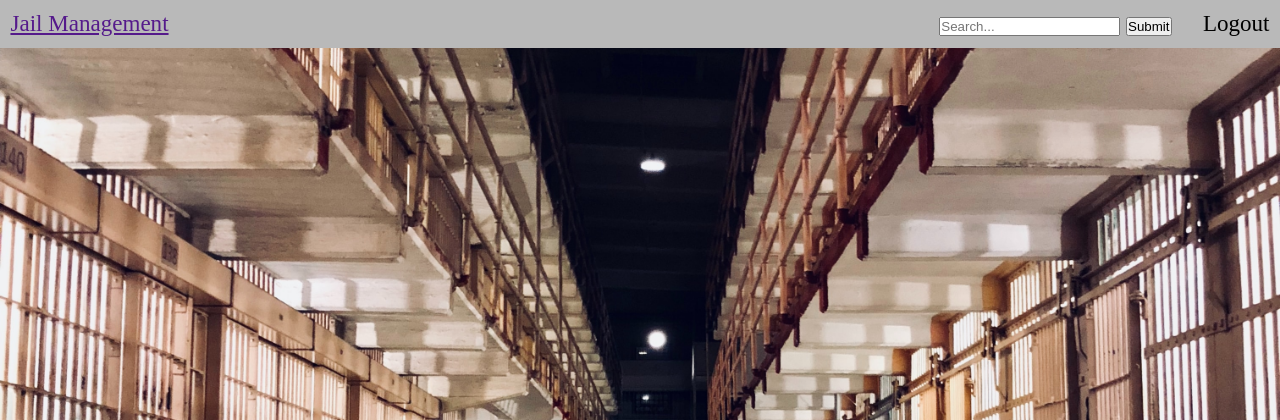
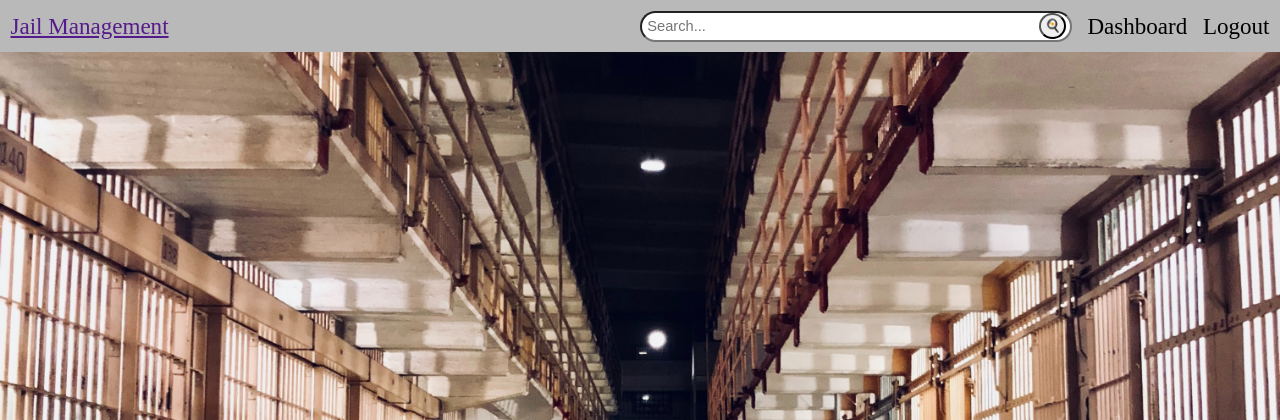
Before and after one commit to Chy-Zaber-Bin-Zahid/Jail-Management-System, a Flask app: page /search in a window 1280 px wide. Shown: the top 420 px of the page. Run offline with Flask 3, Linux system fonts and the light colour scheme; some libraries are stand-ins or nearby versions.

Commit message:
added more feature

```diff
--- a/static/admin.css
+++ b/static/admin.css
@@ -7,7 +7,7 @@
 .admin-main{
   width: 50rem;
   padding: 1rem;
-  background-color: rgb(72, 255, 0);
+  background-color: rgb(207, 207, 207);
   font-size: 1.3rem;
   display: flex;
   flex-direction: column;
--- a/static/login.css
+++ b/static/login.css
@@ -7,7 +7,7 @@
 .login-main{
   width: 50rem;
   padding: 1rem;
-  background-color: rgb(72, 255, 0);
+  background-color: rgb(207, 207, 207);
   font-size: 1.3rem;
   display: flex;
   flex-direction: column;
--- a/static/search.css
+++ b/static/search.css
@@ -1,3 +1,50 @@
+.nav-ul {
+  width: 50%;
+  justify-content: right;
+  gap: 1.5rem;
+  align-items: center;
+}
+.search-form {
+  width: 100%;
+  position: relative;
+}
+
+.search-input {
+  width: 100%;
+  border-radius: 100px;
+  padding: 0.5rem 3.6rem 0.5rem 0.5rem;
+  font-size: 1.4rem;
+}
+
+.search-btn {
+  padding: .35rem;
+  font-size: 1.2rem;
+  border-radius: 50%;
+  position: absolute;
+  top: .2rem;
+  right: .5rem;
+}
+
+.search-btn:hover{
+  cursor: pointer;
+}
+
+.search-staff{
+  display: grid;
+  grid-template-columns: repeat(5,1fr);
+  font-size: 2rem;
+  background-color: rgba(255, 255, 255, 0.842);
+  list-style: none;
+}
+
 .search-list{
+  padding: .5rem 1rem;
+}
+
+.search-prisoner{
+  display: grid;
+  grid-template-columns: repeat(6,1fr);
   font-size: 2rem;
-  background-color: white;
+  background-color: rgba(255, 255, 255, 0.842);
+  list-style: none;
+}
--- a/templates/adminDash.html
+++ b/templates/adminDash.html
@@ -5,6 +5,10 @@ content%}
 <nav class="nav">
   <a class="" href=""><img src="" alt="" />Jail Management</a>
   <ul class="nav-ul">
+    <form class="search-form" action="{{ url_for('search') }}" method="POST">
+      <input class="search-input" type="text" name="query" placeholder="Search..." />
+      <input class="search-btn" type="submit" value="🍳">
+    </form>
     <li><a class="nav-a" href="{{url_for('home')}}">Logout</a></li>
   </ul>
 </nav>
--- a/templates/search.html
+++ b/templates/search.html
@@ -5,14 +5,21 @@ content%}
 <nav class="nav">
   <a class="" href=""><img src="" alt="" />Jail Management</a>
   <ul class="nav-ul">
-    <form action="{{ url_for('search') }}" method="POST">
-      <input type="text" name="query" placeholder="Search..." />
-      <input type="submit" value="Submit">
+    <form class="search-form" action="{{ url_for('search') }}" method="POST">
+      <input
+        class="search-input"
+        type="text"
+        name="query"
+        placeholder="Search..."
+      />
+      <input class="search-btn" type="submit" value="🍳" />
     </form>
+    <li><a class="nav-a" href="{{url_for('adminDash')}}">Dashboard</a></li>
     <li><a class="nav-a" href="{{url_for('home')}}">Logout</a></li>
   </ul>
 </nav>
-<ul>
+<div>
+  <ul class="search-staff">
     {% for user in results %}
     <li class="search-list">{{ user.id }}</li>
     <li class="search-list">{{ user.name }}</li>
@@ -20,6 +27,8 @@ content%}
     <li class="search-list">{{ user.email }}</li>
     <li class="search-list">{{ user.password }}</li>
     {% endfor %}
+  </ul>
+  <ul class="search-prisoner">
     {% for user in prisoner_results %}
     <li class="search-list">{{ user.id }}</li>
     <li class="search-list">{{ user.name }}</li>
@@ -29,5 +38,6 @@ content%}
     <li class="search-list">{{ user.year }}</li>
     {% endfor %}
   </ul>
+</div>
 
 {%endblock%}
```
Also changed, not shown: static/adminDash.css (+41 -10 lines), static/staffDetails.css (+36 -3 lines), templates/staffDetails.html (+4 -3 lines). Lines whose indentation alone changed are shown as unchanged.
